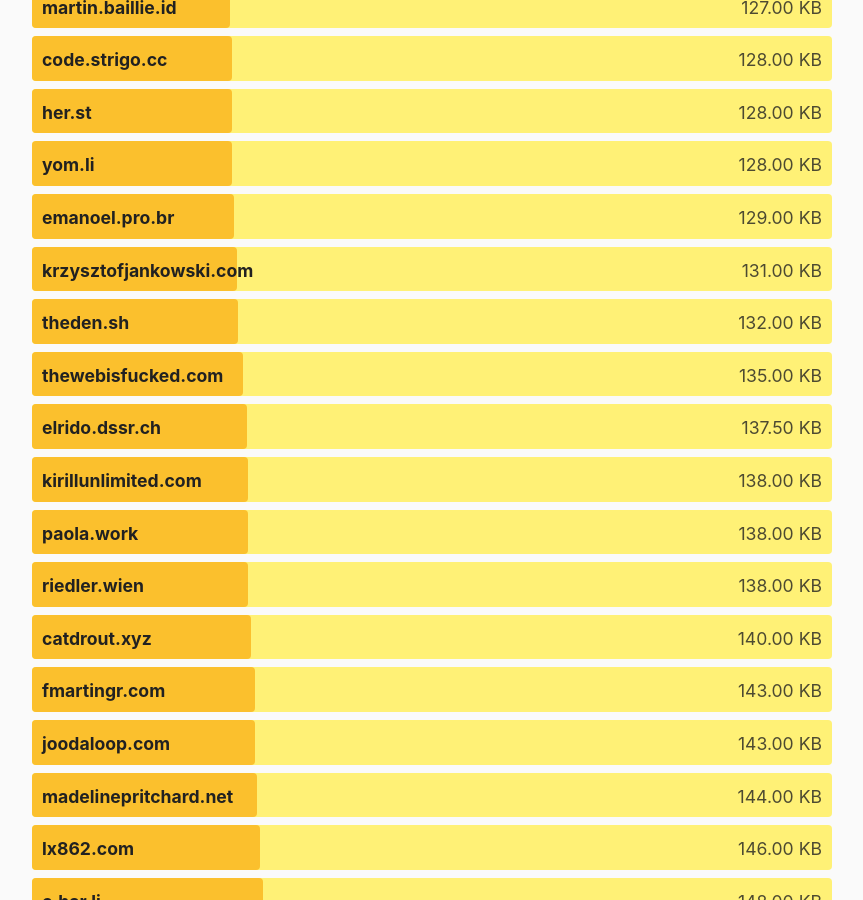
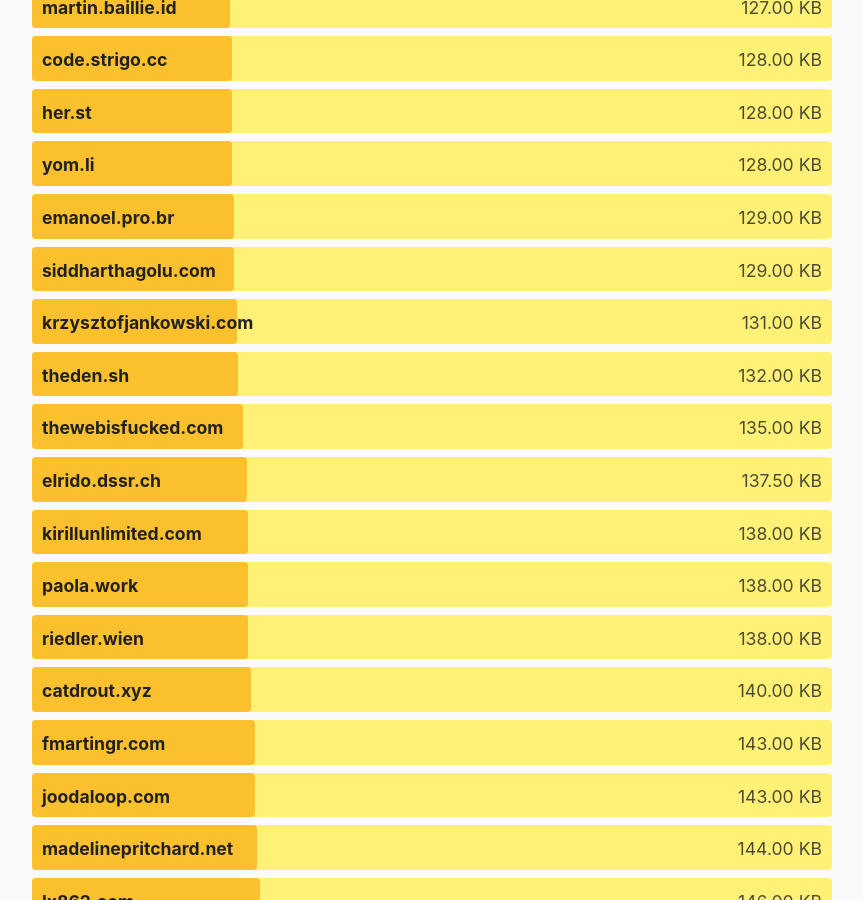
Before and after one commit to kevquirk/512kb.club, a Jekyll site: the page built from index.md, in a window 1280 px wide and 900 px high, scrolled down 23735 px. Shown: the whole window, without its empty margins (208-1071 px from the left). Built offline with Jekyll 4.4.1, drawn with Linux system fonts in a browser that asks for light colours.

Commit message:
add siddharthagolu.com in sites.yml

```diff
--- a/_data/sites.yml
+++ b/_data/sites.yml
@@ -2757,6 +2757,11 @@
   size: 37.3
   last_checked: 2022-05-15
 
+- domain: siddharthagolu.com
+  url: https://siddharthagolu.com/
+  size: 129
+  last_checked: 2023-10-21
+
 - domain: silviamaggidesign.com
   url: https://silviamaggidesign.com/
   size: 311
```
